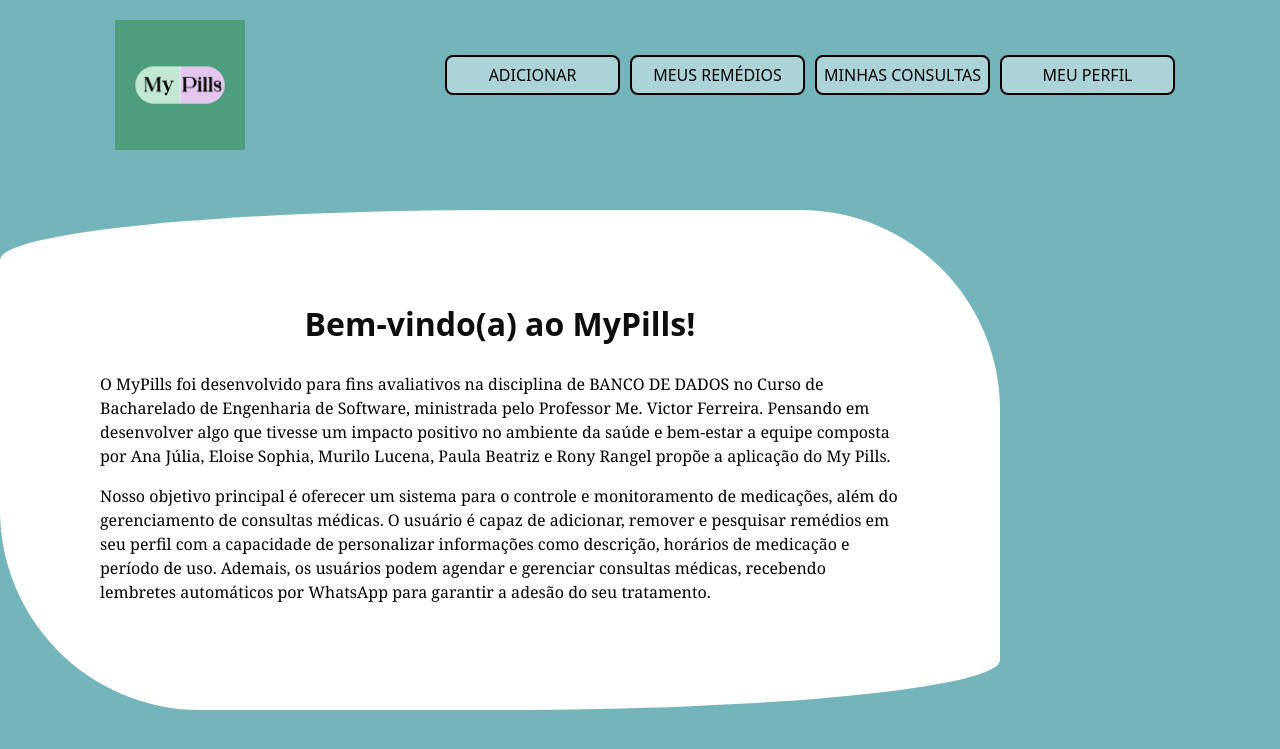
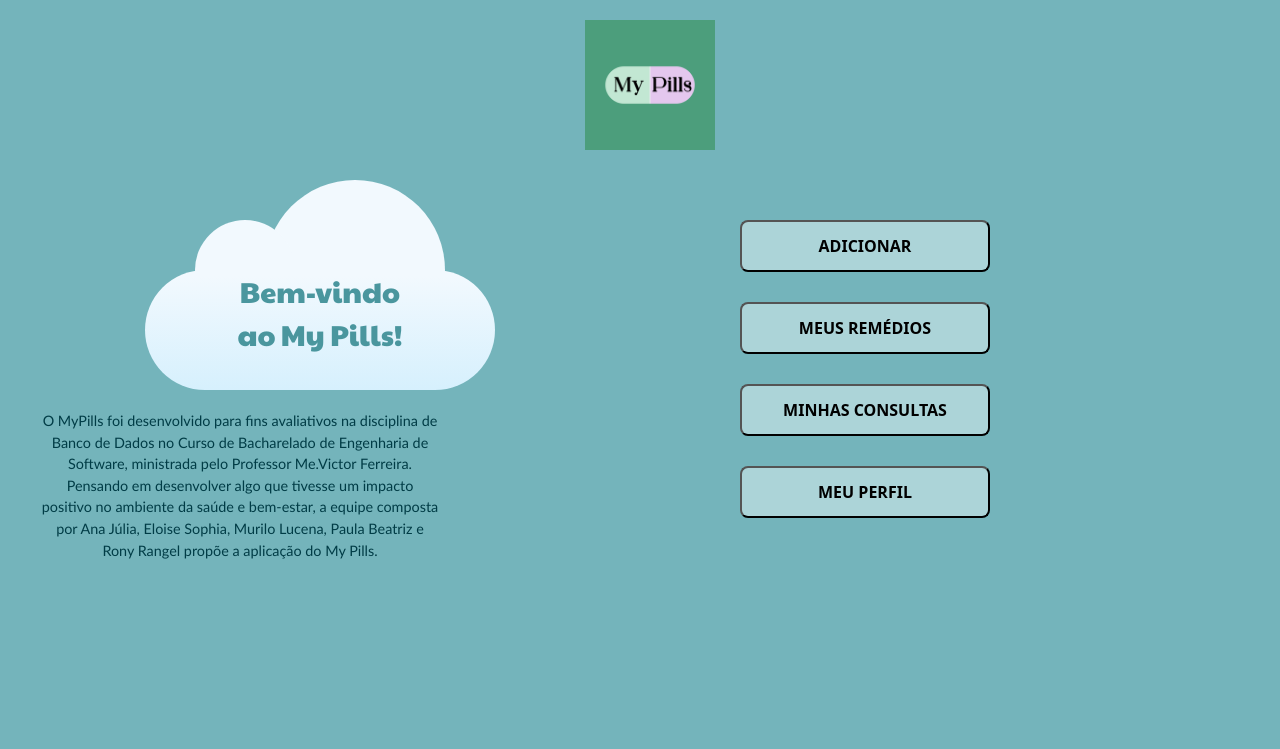
Before and after one commit to ilmoruuu/myPills, a Django app: page / in a window 1280 px wide. Shown: the top 749 px of the page. Run offline with Django 5.2, Linux system fonts and the light colour scheme; some libraries are stand-ins or nearby versions.

Commit message:
menu inicial atualizado

```diff
--- a/projetomypills/mypills/app/templates/app/index.html
+++ b/projetomypills/mypills/app/templates/app/index.html
@@ -9,10 +9,11 @@
     <link rel="stylesheet" href="{% static 'app/styles.css' %}">
     <script src="{% static 'app/scripts/script.js' %}"></script>
     <link rel="shortcut icon" href="{% static 'app/imagens/Logo.png'%}" type="image/x-icon">
+    <link rel="stylesheet" type="text/css" href="//fonts.googleapis.com/css?family=Paytone+One" />
     <style>
         body {
             background-color: #74b4bb;
-            color: #4C9E7C;
+            color: #4a969e;
         }
         .topo {
             display: flex;
@@ -37,15 +38,16 @@
             align-items: center;
             margin-top: 15px;
         }
-        .topo-botoes {
-            width: 175px;
-            height: 40px;
+        .pag-botoes {
+            display: block;
+            width: 250px;
+            background-color: #acd4d8;
+            color: black;
+            padding: 12px;
+            margin: 30px 60px;
             border-radius: 8px;
-            border: 2px solid black;
-            color: black;
-            background-color: #acd4d8;
-            font-weight: 500;
-            margin-right: 10px;
+            cursor: pointer;
+            font-weight: 620;
         }
         .menu {
             display: flex;
@@ -58,9 +60,73 @@
             width: 1000px;
             height: 500px;
         }
+
+        .first-column {
+            width: 50%;
+            height: 500px;
+            padding: 0 40px;
+            float: left;
+            justify-content: center;
+            text-align: center;
+        }
+
+        .second-column {
+            width: 50%;
+            height: 500px;
+            padding: 40px 40px;
+            float: right;
+            justify-content: center;
+            text-align: center;
+        }
+
+        .cloud {
+            width: 350px; height: 120px;
+
+            background: #f2f9fe;
+            background: linear-gradient(top, #f2f9fe 5%, #d6f0fd 100%);
+            background: -webkit-linear-gradient(top, #f2f9fe 5%, #d6f0fd 100%);
+            background: -moz-linear-gradient(top, #f2f9fe 5%, #d6f0fd 100%);
+            background: -ms-linear-gradient(top, #f2f9fe 5%, #d6f0fd 100%);
+            background: -o-linear-gradient(top, #f2f9fe 5%, #d6f0fd 100%);
+
+            border-radius: 100px;
+            -webkit-border-radius: 100px;
+            -moz-border-radius: 100px;
+
+            position: relative;
+            margin: 120px auto 20px;
+        }
+
+        .cloud:after, .cloud:before {
+            content: '';
+            position: absolute;
+            background: #f2f9fe;
+            z-index: -1
+        }
+
+        .cloud:after {
+            width: 100px; height: 100px;
+            top: -50px; left: 50px;
+
+            border-radius: 100px;
+            -webkit-border-radius: 100px;
+            -moz-border-radius: 100px;
+        }
+
+        .cloud:before {
+            width: 180px; height: 180px;
+            top: -90px; right: 50px;
+            border-radius: 200px;
+            -webkit-border-radius: 200px;
+            -moz-border-radius: 200px;
+        }
+
         p{
-            color: black;
-            font-family: Cambria, Cochin, Georgia, Times, 'Times New Roman', serif;
+            color: rgb(0, 60, 70);
+            font-weight: 570;
+            font-size: 90%;
+            text-align: center;
+            font-family: 'gill sans', Cochin, Georgia, Times, 'Times New Roman', serif;
         }
 
     </style>
@@ -71,41 +137,37 @@
     <div class="header">
 
         <header class="topo">
-            <img src="{% static 'app/imagens/Logo.png' %}" class="logo-login"  style="margin-right: 200px;">
-            <button class="topo-botoes" id="add">
-                ADICIONAR
-            </button>
-            <button class="topo-botoes" id="remedios">
-                MEUS REMÉDIOS
-            </button>
-            <button class="topo-botoes" id="consultas">
-                MINHAS CONSULTAS
-            </button>
-            <button class="topo-botoes" id="perfil">
-                MEU PERFIL
-            </button>
+            <img src="{% static 'app/imagens/Logo.png' %}" class="logo-login"  style="justify-content: center;">
         </header>
 
         <div class="main">
-            <div class="menu">
-                <label style="font-size: 32px; color: rgba(0, 0, 0, 0.948); font-weight: 600; display: flex; justify-content: center;">
-                    Bem-vindo(a) ao MyPills!
-                </label>
-                <br>
-                <p>
-                    O MyPills foi desenvolvido para fins avaliativos na disciplina de BANCO DE DADOS no Curso de Bacharelado de
-                    Engenharia de Software, ministrada pelo Professor Me. Victor Ferreira. Pensando em desenvolver algo que tivesse um impacto
-                    positivo no ambiente da saúde e bem-estar a equipe composta por Ana Júlia, Eloise Sophia, Murilo Lucena, Paula Beatriz
+            <div class="first-column">
+                <div class="cloud">
+                    <j style="font-family: 'Paytone One'; font-size: 180%">
+                        Bem-vindo<br> ao My Pills!
+                    </j>
+                </div>
+                <p style="width: 400px;">
+                    O MyPills foi desenvolvido para fins avaliativos na disciplina de Banco de Dados no Curso de Bacharelado de
+                    Engenharia de Software, ministrada pelo Professor Me.Victor Ferreira. Pensando em desenvolver algo que tivesse
+                    um impacto positivo no ambiente da saúde e bem-estar, a equipe composta por Ana Júlia, Eloise Sophia, Murilo Lucena, Paula Beatriz
                     e Rony Rangel propõe a aplicação do My Pills.
                 </p>
-                <p>
-                    Nosso objetivo principal é oferecer um sistema para o controle e monitoramento de medicações,
-                    além do gerenciamento de consultas médicas. O usuário é capaz de  adicionar, remover e pesquisar
-                    remédios em seu perfil com a capacidade de personalizar  informações como descrição, horários de
-                    medicação e período de uso. Ademais, os usuários podem agendar e gerenciar consultas médicas,
-                    recebendo lembretes automáticos por WhatsApp para garantir a adesão do seu tratamento.
-                </p>
-
+                <br>
+            </div>
+            <div class="second-column">
+                <button class="pag-botoes" id="add">
+                    ADICIONAR
+                </button>
+                <button class="pag-botoes" id="remedios">
+                    MEUS REMÉDIOS
+                </button>
+                <button class="pag-botoes" id="consultas">
+                    MINHAS CONSULTAS
+                </button>
+                <button class="pag-botoes" id="perfil">
+                    MEU PERFIL
+                </button>
             </div>
         </div>
 
```
